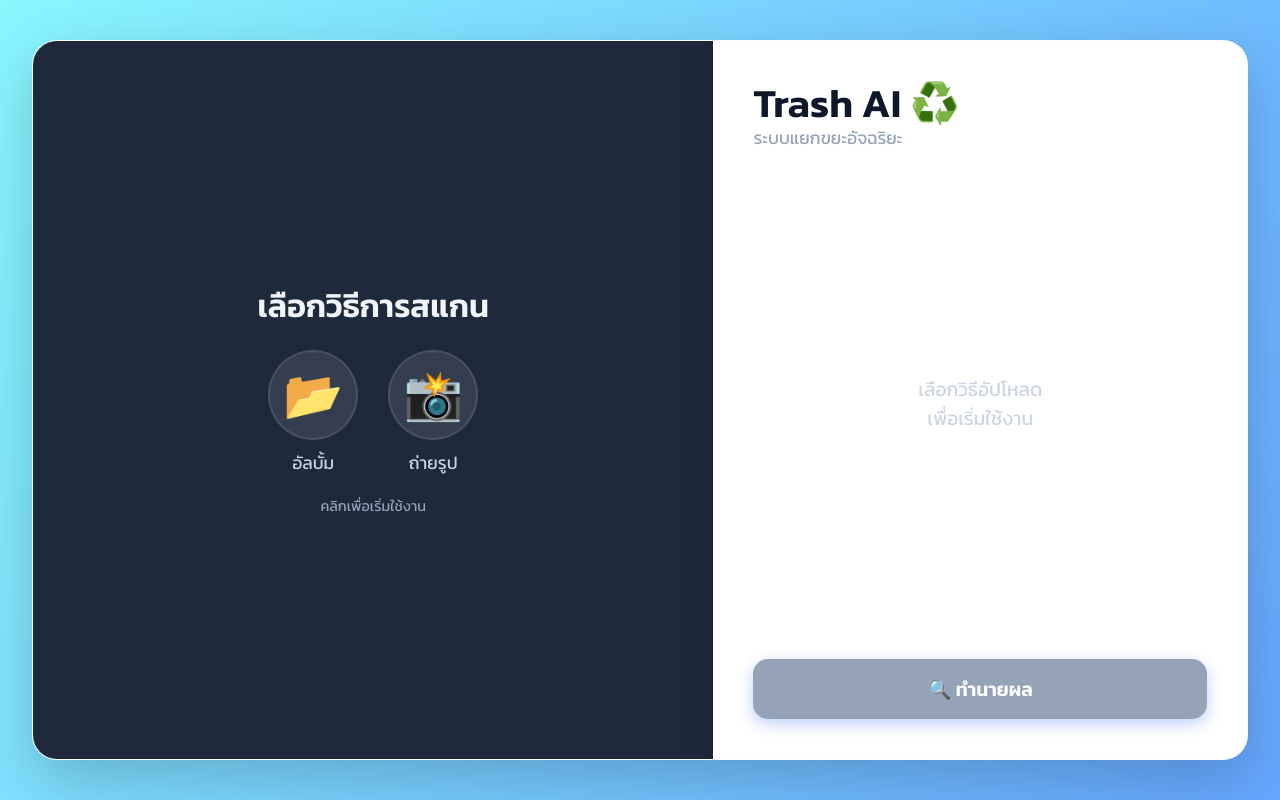
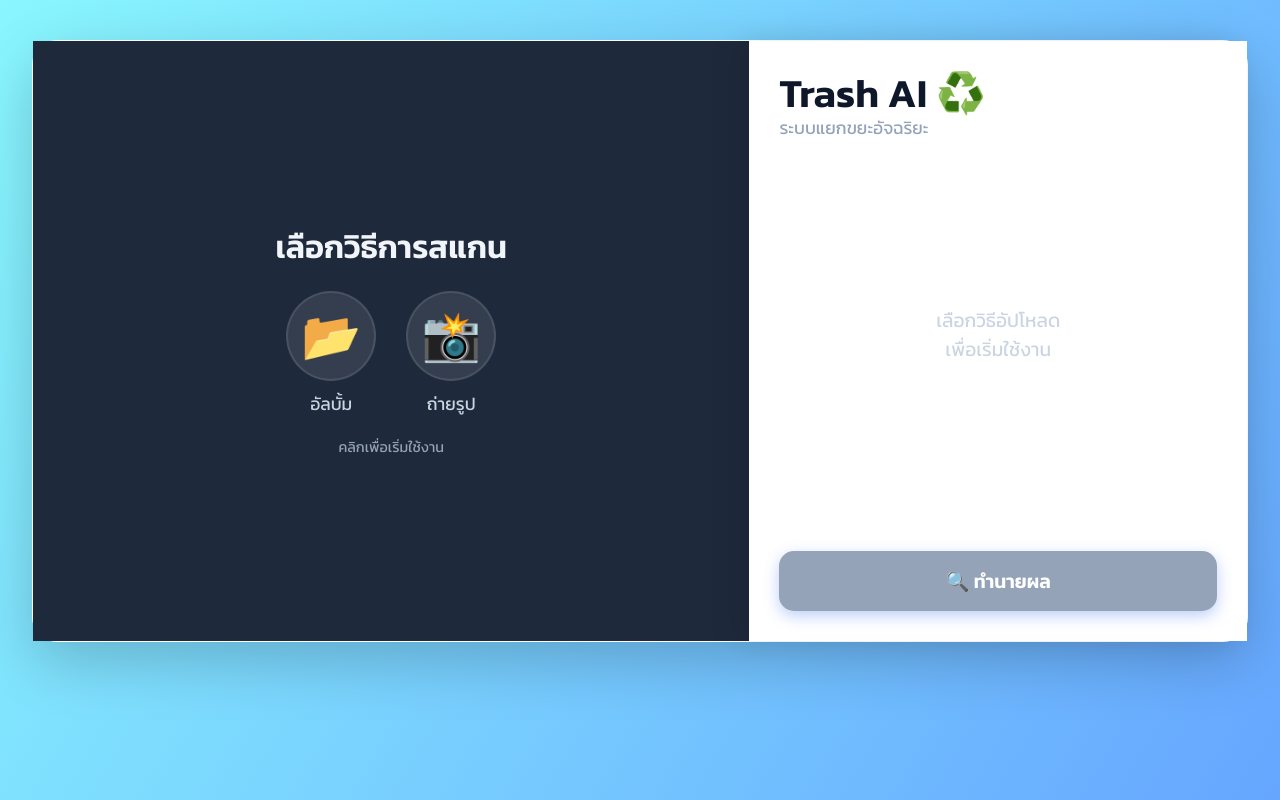
Before and after one commit to Sapkee-abu/trash-backend, a React app in the folder frontend/: page / in a window 1280 px wide. Built offline with nearby package versions, Linux system fonts and the light colour scheme; the HTML template or start-up script is replaced by a standard one.

Commit message:
fix: responsive for tablet layout

```diff
--- a/frontend/src/App.css
+++ b/frontend/src/App.css
@@ -8,8 +8,10 @@
 }
 
 /* =========================================
-   DESKTOP DEFAULT (คอมพิวเตอร์)
-   คงค่าเดิมไว้ทุกอย่าง ล็อคความสูง ห้ามเลื่อน
+   1. DESKTOP DEFAULT (คอมพิวเตอร์ทั่วไป)
+   - ล็อคความสูง (Fixed Height)
+   - ห้ามเลื่อน (No Scroll)
+   - จัดกึ่งกลาง
 ========================================= */
 body {
   background: linear-gradient(120deg, #89f7fe 0%, #66a6ff 100%);
@@ -34,12 +36,11 @@ body {
   border: 1px solid rgba(255, 255, 255, 0.5);
 }
 
-/* Left Panel */
+/* --- Left Panel (ส่วนรูปภาพ) --- */
 .left-panel {
   flex: 1.5;
   background-color: #1e293b;
   position: relative;
-  /* ลบ cursor pointer ทั่วไปออก เพราะเรามีปุ่มแยกแล้ว */
   display: flex;
   justify-content: center;
   align-items: center;
@@ -64,7 +65,7 @@ body {
   transition: all 0.5s ease;
 }
 
-/* ปุ่มเปลี่ยนรูปเล็กๆ (Overlay) */
+/* ปุ่มเล็กๆ บนรูปภาพ (Overlay) */
 .image-overlay {
   position: absolute;
   bottom: 20px;
@@ -98,7 +99,7 @@ body {
 
 .upload-placeholder h3 { font-size: 2rem; margin-bottom: 20px; color: #f1f5f9; }
 
-/* --- ดีไซน์ปุ่มคู่ (Album vs Camera) --- */
+/* ดีไซน์ปุ่มคู่ (Album vs Camera) */
 .upload-options {
   display: flex;
   justify-content: center;
@@ -135,7 +136,7 @@ body {
   margin-top: 5px;
 }
 
-/* Right Panel */
+/* --- Right Panel (ส่วนผลลัพธ์) --- */
 .right-panel {
   flex: 1;
   padding: 40px;
@@ -251,7 +252,7 @@ body {
 @keyframes fadeIn { from { opacity: 0; transform: translateY(10px); } to { opacity: 1; transform: translateY(0); } }
 
 /* =========================================
-   ANIMATION (คงเดิมไว้)
+   ANIMATION
 ========================================= */
 .image-wrapper.scanning .uploaded-image { filter: blur(8px) brightness(0.8); transform: scale(1.05); }
 .image-wrapper.scanning::before, .image-wrapper.scanning::after { content: ''; position: absolute; top: 0; left: 0; width: 100%; height: 100%; pointer-events: none; z-index: 5; mix-blend-mode: overlay; }
@@ -262,11 +263,13 @@ body {
 .image-wrapper.scanning { border: 2px solid rgba(59, 130, 246, 0.5); border-radius: 12px; animation: borderPulse 1.5s ease-in-out infinite alternate; }
 @keyframes borderPulse { 0% { box-shadow: inset 0 0 20px rgba(37, 99, 235, 0.2); } 100% { box-shadow: inset 0 0 60px rgba(37, 99, 235, 0.6), 0 0 20px rgba(255, 255, 255, 0.4); } }
 
+
 /* =========================================
-   MOBILE FIXES (แก้ที่ว่างขาวด้านล่าง + หดพอดี)
+   2. MOBILE PHONES (มือถือ)
+   - ปรับเป็นแนวตั้ง (Column)
+   - ปลดล็อคความสูงให้เลื่อนได้
 ========================================= */
 @media (max-width: 1024px) {
-  /* 1. ปลดล็อค Body */
   body {
     height: auto !important;
     min-height: 100vh;
@@ -275,11 +278,10 @@ body {
     align-items: flex-start;
   }
 
-  /* 2. การ์ดต้อง "หด" เท่าเนื้อหาจริง ห้ามยาวเกิน */
   .glass-card {
     flex-direction: column;
-    height: auto !important; /* หดตามเนื้อหา */
-    min-height: 0 !important; /* ยกเลิกความสูงขั้นต่ำ */
+    height: auto !important;
+    min-height: 0 !important;
     width: 90vw;
     overflow: visible !important;
     margin: 20px 0;
@@ -291,20 +293,16 @@ body {
     border-radius: 25px 25px 0 0;
   }
 
-  /* 3. จัดการที่ว่างขาวๆ ในส่วนขวา */
   .right-panel {
     height: auto !important;
     min-height: 0 !important;
     padding: 20px;
     border-radius: 0 0 25px 25px;
     flex: none;
-
-    /* แก้จุดที่ทำให้ปุ่มลอยห่าง */
     justify-content: flex-start !important;
     gap: 20px;
   }
 
-  /* 4. ส่วนแสดงผล ห้ามยืดขยายจนกินที่ */
   .result-area {
     margin: 10px 0;
     flex-grow: 0 !important;
@@ -312,7 +310,6 @@ body {
 
   .header-text h1 { font-size: 1.8rem; }
 
-  /* 5. ปุ่มกด */
   .action-buttons {
     flex-direction: column;
     height: auto;
@@ -324,13 +321,51 @@ body {
     padding: 12px;
   }
 
-  /* ปรับปุ่มเลือกรูปในมือถือให้ชิดกันหน่อย */
-  .upload-options {
-    gap: 15px;
+  .upload-options { gap: 15px; }
+  .icon-circle { width: 70px; height: 70px; font-size: 2.5rem; }
+}
+
+
+/* =========================================
+   3. TABLET LANDSCAPE (แท็บเล็ต แนวนอน)
+   - แก้ปัญหาจม! โดยเฉพาะ
+   - ยังคงเป็นแนวนอน (Desktop style)
+   - แต่ปลดล็อค Scroll ให้เลื่อนขึ้นลงได้
+========================================= */
+@media (min-width: 1025px) and (max-width: 1366px) {
+
+  /* ปลดล็อค Body ให้เลื่อนได้ */
+  body {
+    height: auto !important;
+    min-height: 100vh;
+    overflow-y: auto !important;
+    padding: 40px 20px; /* เพิ่มขอบบนล่าง */
+    align-items: flex-start;
   }
-  .icon-circle {
-    width: 70px;
-    height: 70px;
-    font-size: 2.5rem;
+
+  /* ปรับการ์ดให้ยืดหดได้ตามเนื้อหา ไม่ล็อคความสูง */
+  .glass-card {
+    width: 95vw;
+    height: auto !important;
+    min-height: 600px; /* สูงอย่างน้อย */
+    overflow: visible !important;
+    margin-bottom: 20px;
+  }
+
+  /* ข้างในให้ยืดหยุ่น */
+  .left-panel, .right-panel {
+    height: auto !important;
+    min-height: 600px;
+    padding: 30px;
+  }
+
+  /* ปรับรูปให้พอดี ไม่ดันจนล้น */
+  .uploaded-image {
+    max-height: 500px;
+  }
+
+  /* เผื่อที่ให้ปุ่มด้านล่าง */
+  .action-buttons {
+    margin-top: 20px;
   }
 }
```
